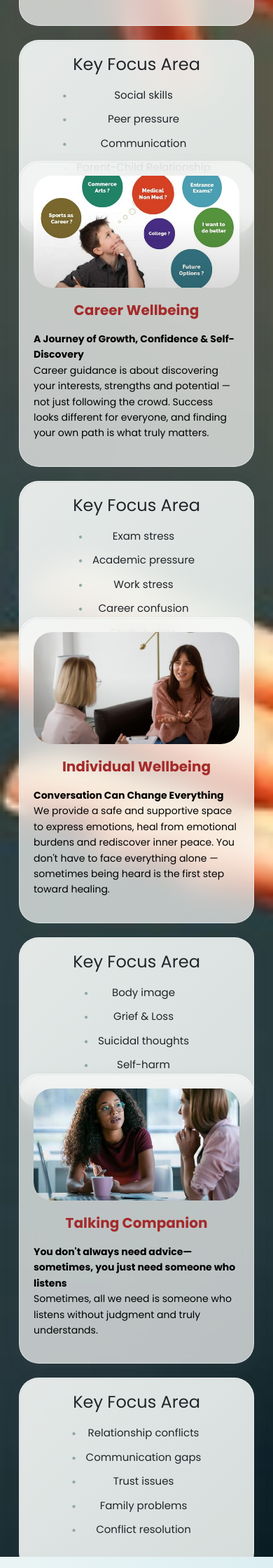
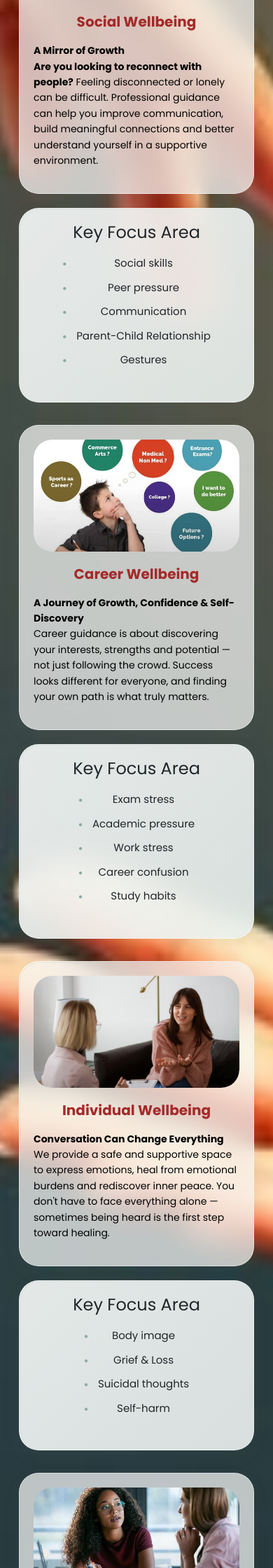
Before and after one commit to neemkaroli12/saarthinavigatinglife, a Django app: page /handle/ in a window 390 px wide. Shown: the part 1796-4036 px from the top of the page at 70% size. Run offline with Django 5.2, Linux system fonts and the light colour scheme.

Commit message:
handle.html

```diff
--- a/services/templates/handle.html
+++ b/services/templates/handle.html
@@ -529,11 +529,6 @@ body{
         margin-top:20px;
     }
 }
-@media(max-width:992px){
-    .flip-card{
-        height:620px;
-    }
-}
 
 </style>
 
```
